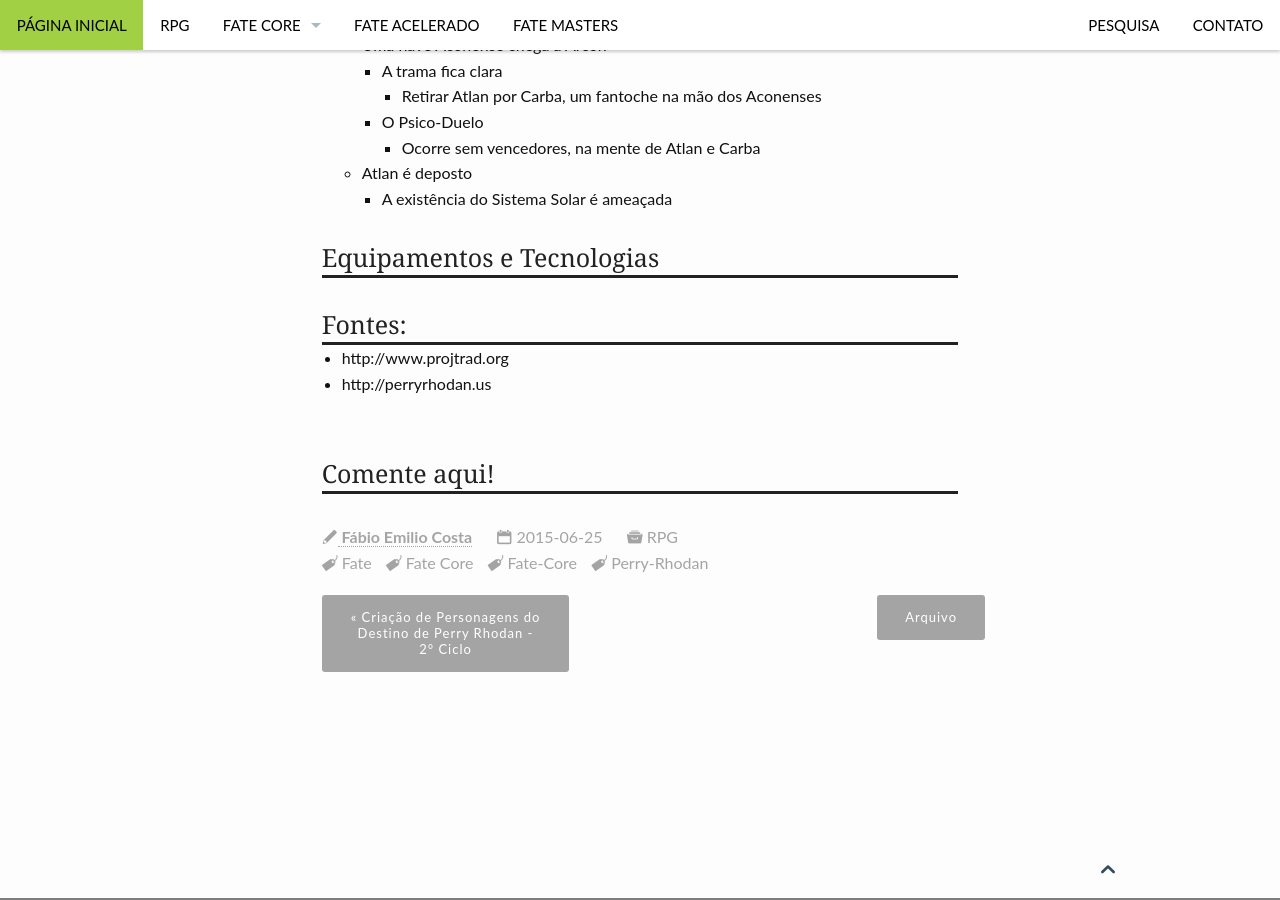
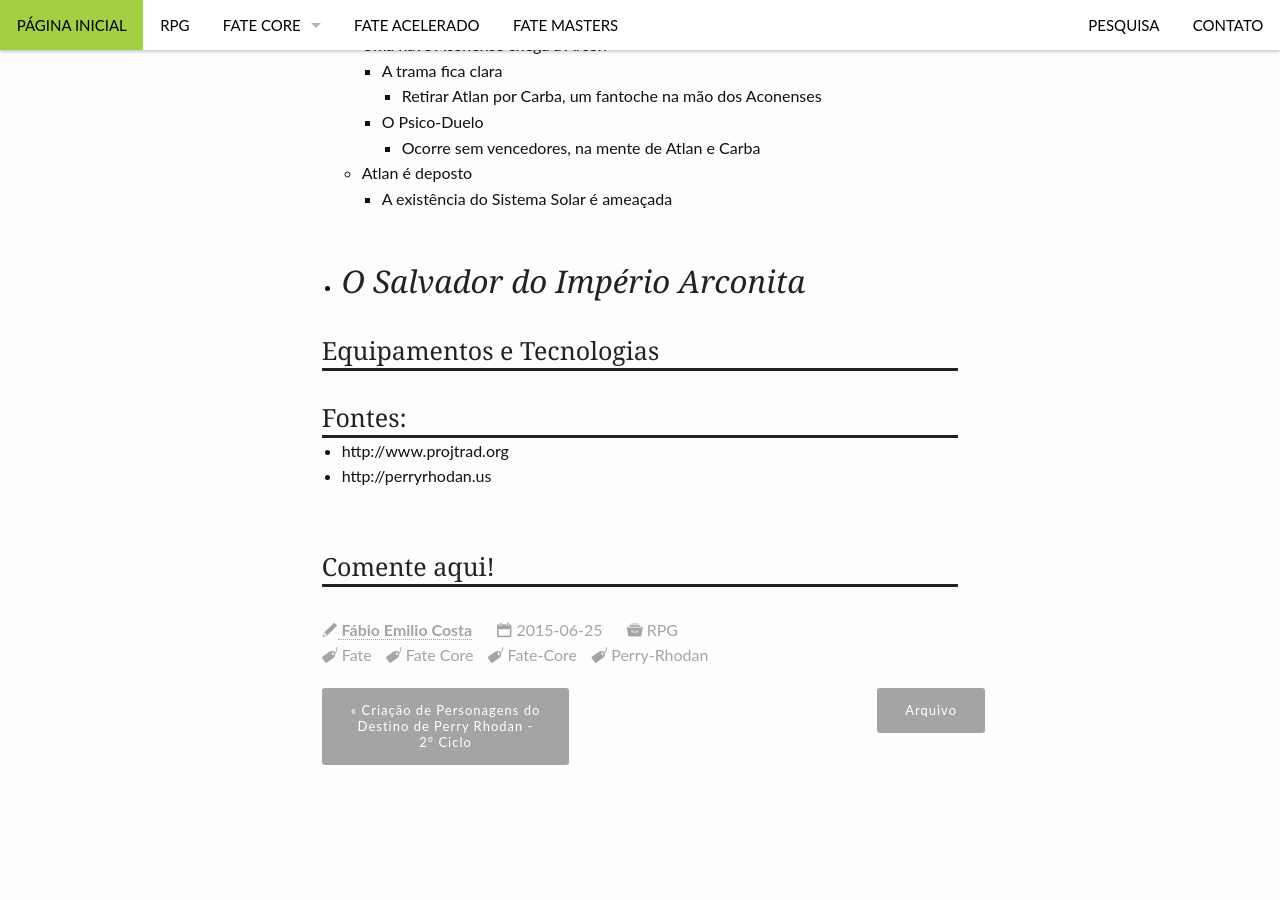
Before and after one commit to fabiocosta0305/fabiocosta0305.github.io-old, a Jekyll site: the page built from _posts/RPG/PerryRhodan/2015-06-25-DestinoPerryRhodan-Ciclo3.md, in a window 1280 px wide and 900 px high, scrolled down 11648 px. Built offline with Jekyll 4.4.1, drawn with Linux system fonts in a browser that asks for light colours; comment, search, counter and statistics services are not loaded.

Commit message:
Continuando a descriÃ§Ã£o do Destino de Perry Rhodan, 3Â° Ciclo

```diff
--- a/_posts/RPG/PerryRhodan/2015-06-25-DestinoPerryRhodan-Ciclo3.md
+++ b/_posts/RPG/PerryRhodan/2015-06-25-DestinoPerryRhodan-Ciclo3.md
@@ -489,6 +489,8 @@ header: no
       - Ocorre sem vencedores, na mente de Atlan e Carba
   - Atlan é deposto
     - A existência do Sistema Solar é ameaçada
+- *O Salvador do Império Arconita*
+  -
 
 ### Equipamentos e Tecnologias
 
```
